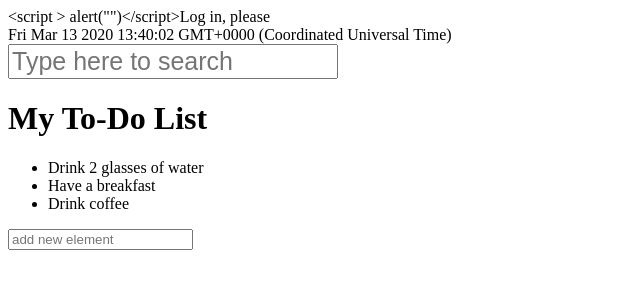
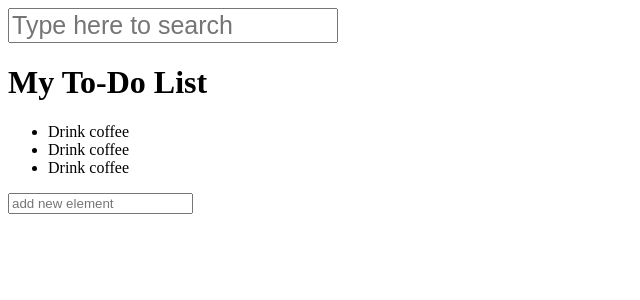
Before and after one commit to Natalina27/Todo_Udemy_UB, a React (Create React App) app: page / in a window 1280 px wide. Shown: the top 300 px of the page, without its empty margins (0-640 px from the left). Built offline with nearby package versions, Linux system fonts and the light colour scheme.

Commit message:
Project structure

```diff
--- /dev/null
+++ b/src/components/App/App.jsx
@@ -0,0 +1,19 @@
+import React from "react";
+import SearchItem from "../SearchPanel/SearchItem.jsx";
+import ItemList from "../ItemList/ItemList.jsx";
+import InputItem from "../InputItem/InputItem.jsx";
+import Footer from "../Footer/Footer";
+
+const App = () => {
+
+    return(
+        <div>
+            < SearchItem/>
+            < ItemList/>
+            < InputItem/>
+            < Footer />
+        </div>
+    )
+};
+
+export default App;
--- /dev/null
+++ b/src/components/Footer/Footer.jsx
@@ -0,0 +1,9 @@
+import React from "react";
+
+const Footer = () => {
+    return (
+        <div></div>
+    )
+};
+
+export default Footer;
--- /dev/null
+++ b/src/components/InputItem/InputItem.jsx
@@ -0,0 +1,7 @@
+import React from "react";
+
+const InputItem = () => {
+    return <input placeholder='add new element'/>;
+};
+
+export default InputItem;
--- /dev/null
+++ b/src/components/Item/Item.jsx
@@ -0,0 +1,6 @@
+import React from "react";
+
+const Item = () => {
+    return <span> Drink coffee </span>;
+};
+export default Item;
--- /dev/null
+++ b/src/components/ItemList/ItemList.jsx
@@ -0,0 +1,22 @@
+import React from 'react';
+import Item from "../Item/Item";
+const ItemList = () => {
+
+    const items = [
+        'Drink 2 glasses of water',
+        'Have a breakfast',
+        'Drink coffee'
+    ];
+
+    return (
+        <div>
+            <h1> My To-Do List</h1>
+            <ul>
+                <li>< Item /></li>
+                <li>< Item /></li>
+                <li>< Item /></li>
+            </ul>
+        </div>
+    )
+};
+export default ItemList;
--- /dev/null
+++ b/src/components/SearchPanel/SearchItem.jsx
@@ -0,0 +1,14 @@
+import React from 'react';
+
+const SearchItem = () => {
+    const searchStyle = {
+        fontSize: '25px'
+    };
+    const searchText = 'Type here to search';
+    return <input
+        placeholder={searchText}
+        style={searchStyle}
+    />;
+};
+
+export default SearchItem;
--- a/src/index.js
+++ b/src/index.js
@@ -1,58 +1,5 @@
 import React from 'react';
-import ReactDom from 'react-dom';
+import ReactDOM from 'react-dom';
+import App from './components/App/App.jsx';
 
-const ItemList = () => {
-
-    const items = ['Drink 2 glasses of water', 'Have a breakfast', 'Drink coffee'];
-
-    return (
-        <div>
-            <h1> My To-Do List</h1>
-            <ul>
-                <li>{items[0]}</li>
-                <li>{items[1]}</li>
-                <li>{items[2]}</li>
-            </ul>
-        </div>
-    )
-};
-
-const SearchItem = () => {
-    const searchStyle = {
-        fontSize: '25px'
-    };
-    const searchText = 'Type here to search';
-    return <input
-        placeholder={searchText}
-        style={searchStyle}
-    />;
-};
-
-const InputItem = () => {
-    return <input placeholder='add new element'/>;
-};
-
-const App = () => {
-    const isLoggedIn = false;
-    const welcomeBox = <span>Welcome back !</span>;
-    const loginBox = <span>Log in,  please</span>;
-
-
-    const value = '<script > alert("")</script>';
-    return(
-        <div>
-            {value}
-            <span>{isLoggedIn ? welcomeBox : loginBox}</span>
-            <br/>
-            <span>{(new Date().toString())}</span>
-            <br/>
-            < SearchItem/>
-            < ItemList/>
-            < InputItem/>
-        </div>
-    )
-};
-
-
-
-ReactDom.render(<App/>, document.getElementById('root'));
+ReactDOM.render(<App/>, document.getElementById('root'));
```
Also changed, not shown: 1 other file (tests, documents, lock files or other folders).
